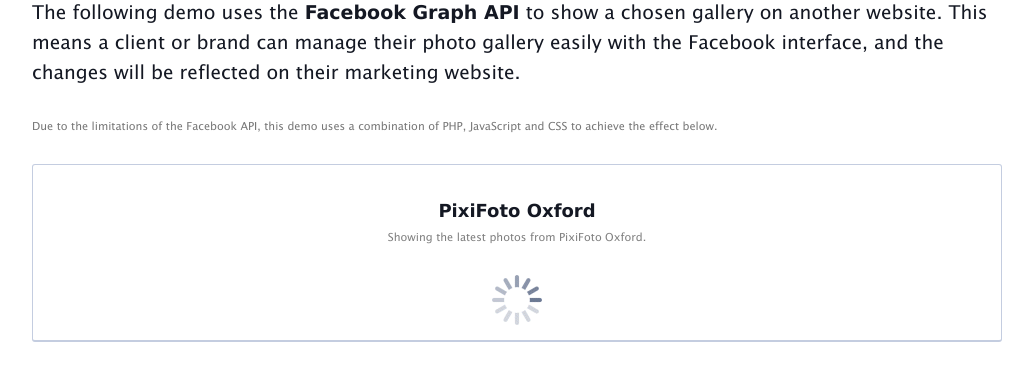
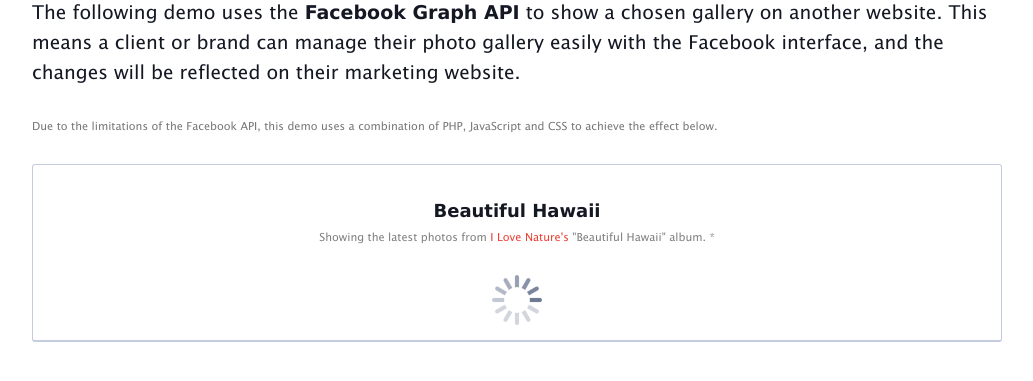
Before and after one commit to MartinMacmillan/JS-Facebook-Graph-API-Gallery, a PHP site: page / in a window 1280 px wide. Shown: the part 171-552 px from the top of the page, without its empty margins (123-1156 px from the left). Run offline with PHP 8.4, Linux system fonts and the light colour scheme; data that the repository does not hold is empty; some libraries are stand-ins or nearby versions.

Commit message:
Changed images and added attribution

```diff
--- a/index.php
+++ b/index.php
@@ -34,8 +34,8 @@
                     <p class="lead">The following demo uses the <strong>Facebook Graph API</strong> to show a chosen gallery on another website. This means a client or brand can manage their photo gallery easily with the Facebook interface, and the changes will be reflected on their marketing website.</p>
                     <p>Due to the limitations of the Facebook API, this demo uses a combination of PHP, JavaScript and CSS to achieve the effect below.</p>
                     <div id="gallery">
-                        <h2>PixiFoto Oxford</h2>
-                        <p>Showing the latest photos from PixiFoto Oxford.</p>
+                        <h2>Beautiful Hawaii</h2>
+                        <p>Showing the latest photos from <a href="https://www.facebook.com/pages/I-Love-Nature/147418591939240" target="_blank">I Love Nature's</a> "Beautiful Hawaii" album. *</p>
                         <div id="loading"></div>
                         <ul class="large-block-grid-4 medium-block-grid-4 small-block-grid-2"></ul>
                     </div>
@@ -47,7 +47,12 @@
             <div class="row">
                 <div class="large-12 columns">
                     <div class="inner-footer">
-                        <p><small>Facebook Gallery - FB Graph API Test, 2015.</small></p>
+                        <p>
+                            <small>
+                                * I am in no way endorsing "I Love Nature", but hope they don't mind having their lovely photos displayed here, with attribution, for the purposes of a simple open source coding example.
+                                <br />Facebook Gallery - FB Graph API Test, 2015.
+                            </small>
+                        </p>
                     </div>
                 </div>
             </div>
--- a/php/fb-gallery.php
+++ b/php/fb-gallery.php
@@ -1,8 +1,8 @@
 <?php
-// PixiFoto Oxford
-$fb_page_id = "1560762397530522";
+// I Love Nature
+$fb_page_id = "147418591939240";
 
-$json_album_link = "http://graph.facebook.com/{$fb_page_id}/albums?fields=id,name,description,link,cover_photo,count";
+$json_album_link = "http://graph.facebook.com/{$fb_page_id}/albums?fields=id,name,description,link,cover_photo,count&limit=100";
 $json_album_contents = file_get_contents($json_album_link);
 
 $album_obj = json_decode($json_album_contents, true);
@@ -19,7 +19,7 @@ for ($i = 0; $i < $album_count; $i += 1) {
     $img_count = $album_obj['data'][$i]['count'];
 
     // Include or exclude albums
-    if ($name === 'piximagic') {
+    if ($name === 'Beautiful Hawaii') {
 
         $json_photo_link = "http://graph.facebook.com/{$album_id}/photos?fields=id,source,created_time";
         $json_photo_contents = file_get_contents($json_photo_link);
```
